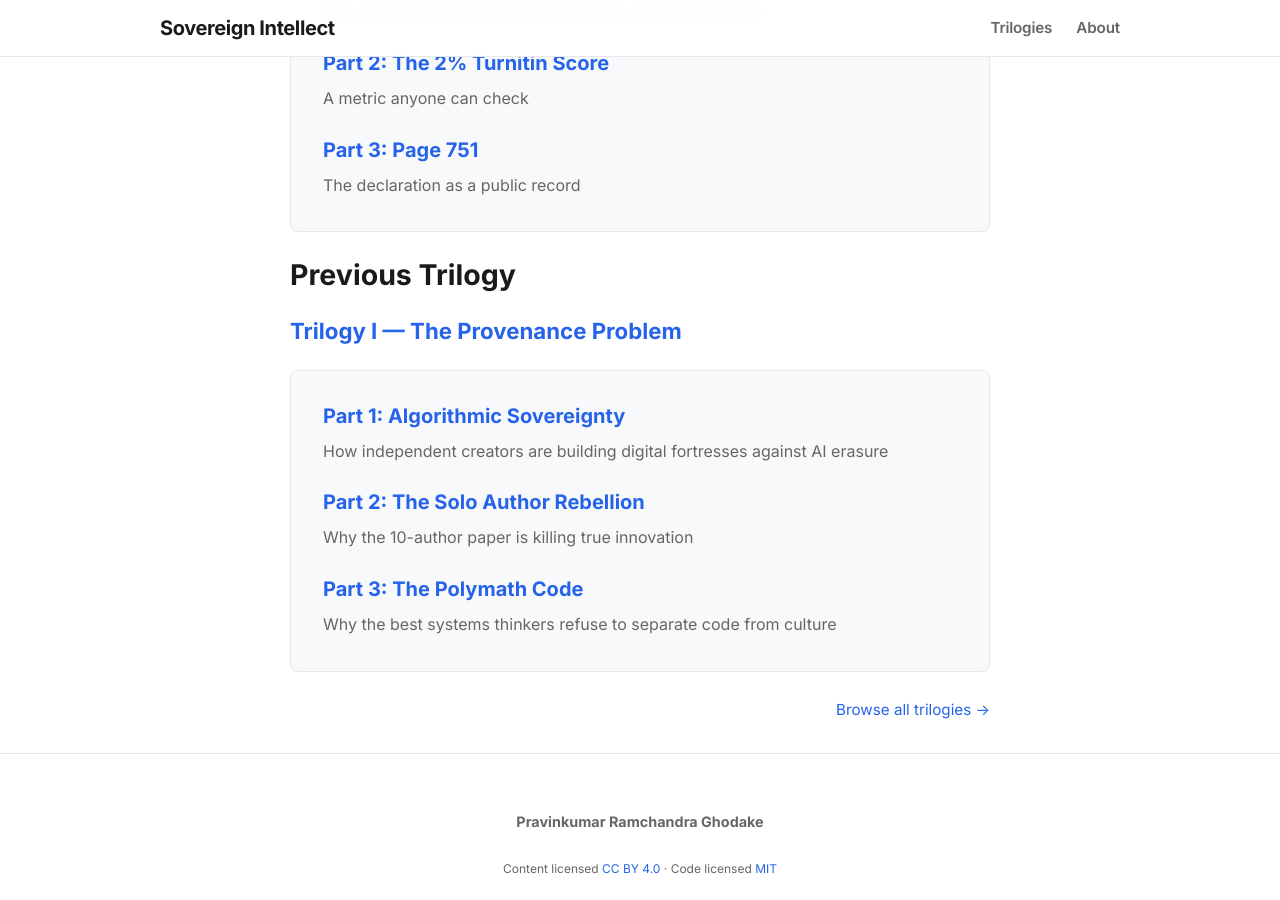
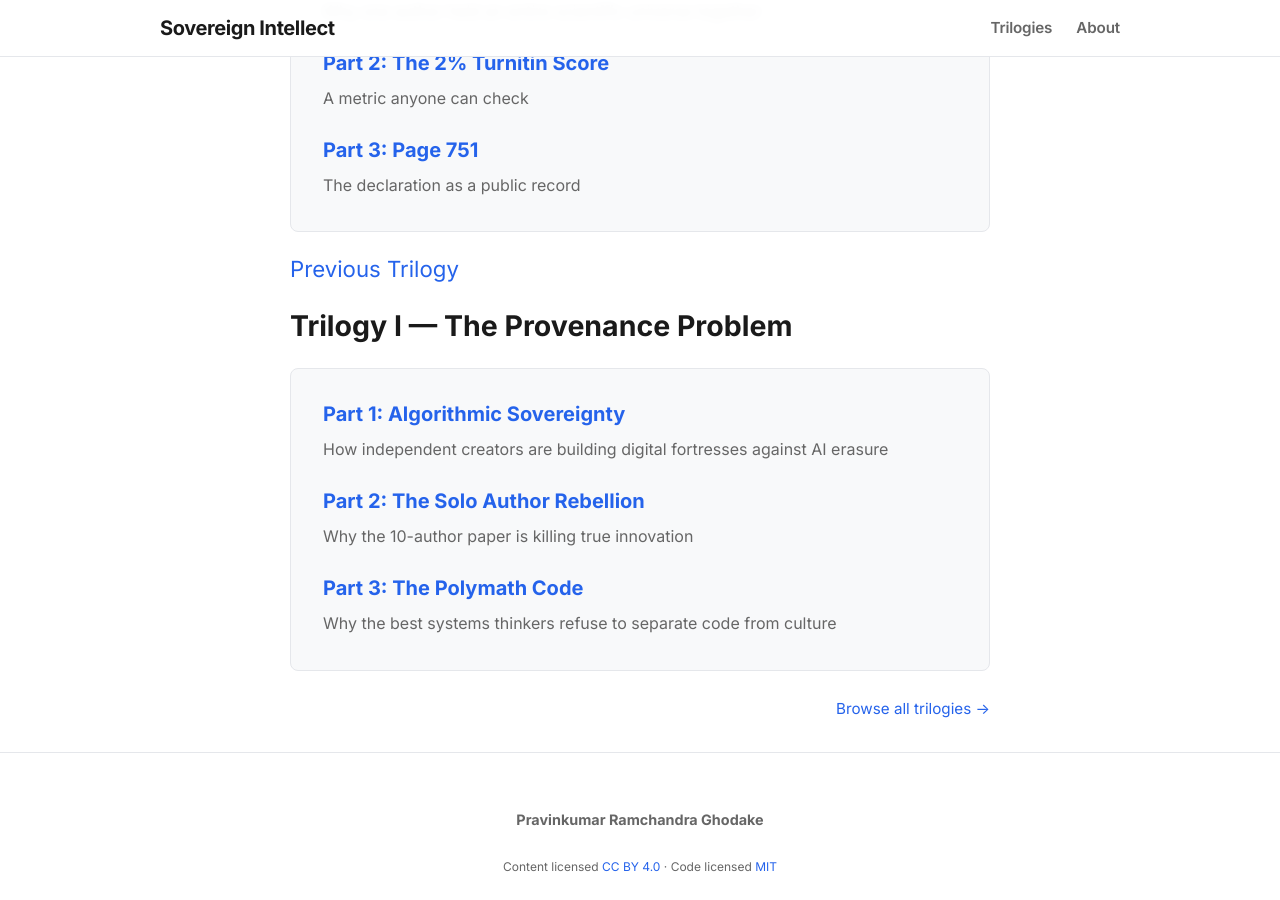
Before and after one commit to pravinkumar-ghodake/sovereign-intellect-blog, a Jekyll site: the page built from index.md, in a window 1280 px wide and 900 px high, scrolled down 512 px. Built offline with Jekyll 4.4.1, drawn with Linux system fonts in a browser that asks for light colours.

Commit message:
Update index.md

```diff
--- a/index.md
+++ b/index.md
@@ -28,12 +28,12 @@ layout: default
 
 {% if series_count > 1 %}
 
-## Previous Trilogy
+<h3 style="color: var(--accent-color); font-weight: 400;">Previous Trilogy</h3>
 
 {% assign prev_index = series_count | minus: 2 %}
 {% assign prev_trilogy = series_list[prev_index] %}
 
-### [{{ prev_trilogy.title }}]({{ '/series/' | append: prev_trilogy.slug | append: '/' | relative_url }})
+<h2><a href="{{ '/series/' | append: prev_trilogy.slug | append: '/' | relative_url }}" style="color: var(--text-main);">{{ prev_trilogy.title }}</a></h2>
 
 <div style="background: var(--bg-secondary); padding: 2rem; border-radius: 8px; border: 1px solid var(--border-color); margin-top: 1.5rem; margin-bottom: 1.5rem;">
 
```
